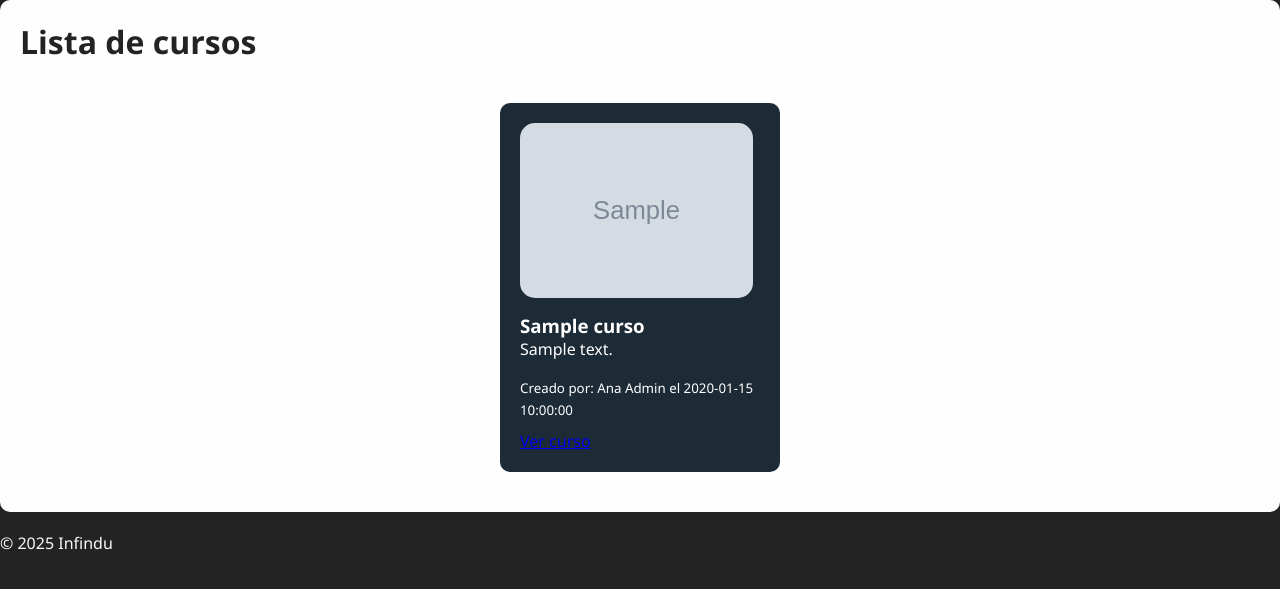
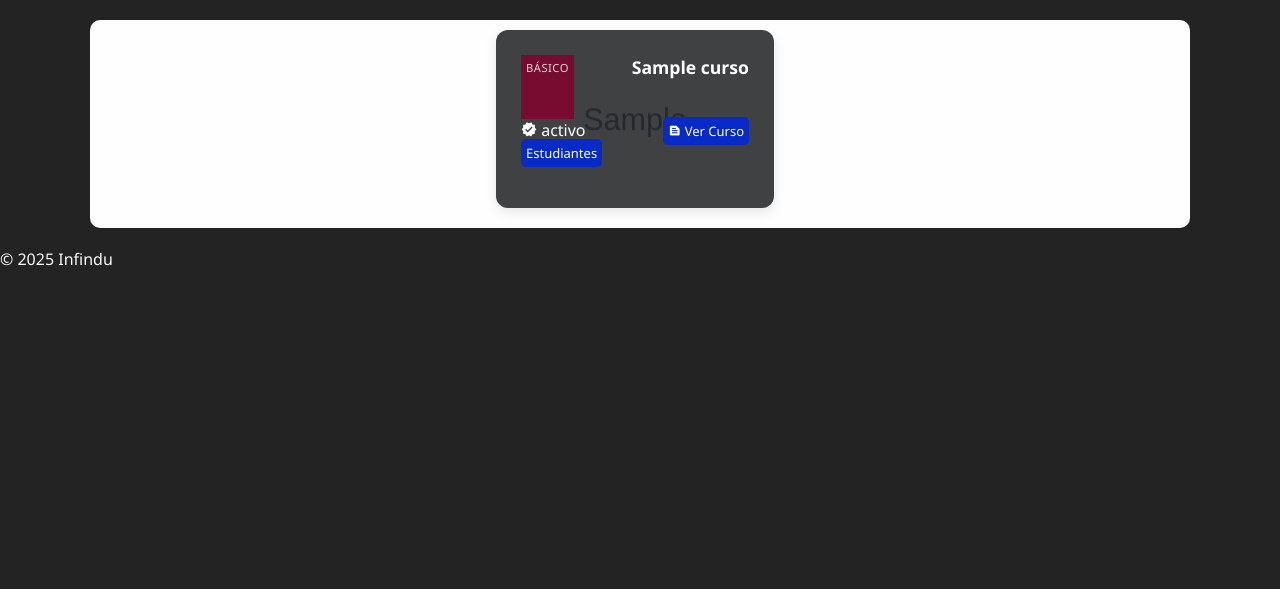
Before and after one commit to abdiasc/infindu, a PHP site: page /cursos in a window 1280 px wide. Shown: the part 63-652 px from the top of the page. Run offline with PHP 8.4, Linux system fonts and the light colour scheme; data comes from the database, SQL or seed files in the repository; both versions use the stored data as it was after the commit; tables that the repository leaves empty hold one stand-in row (values such as "Sample post"); grey boxes marked "Sample" are stand-in pictures; some web fonts are replaced.

Commit message:
Interfaz modificada

```diff
--- a/public/css/style.css
+++ b/public/css/style.css
@@ -716,91 +716,9 @@ header ul li{
     margin-bottom: 20px;
 }
 
-.cursos-asignados{
-    background-color: #1e1e2f;
-    color: #ffffff;
-    padding: 20px;
-    border-radius: 10px;
-    margin-top: 20px;
-}
-.cursos-asignados h2{
-    color: #ffffff;
-}
 
-.curso-tarjeta{
-    width: 30%;
-    background-color: #007bff;
-    padding: 10px;
-    border-radius: 10px;
-}
-.curso-tarjeta .tarjeta-head p{
-    font-size: 0.7rem;
-    color: #ffffff;
-    margin-bottom: 10px;
-    background-color: #af0446;
-    padding: 2px;
-    border-radius: 5px;
-    width: fit-content;
-    border: none;
-}
-.curso-tarjeta h3{
-    font-size: 1rem;
-    margin-bottom: 10px;
 
-}
-.curso-tarjeta .tarjeta-head img{
-    width: 100%;
-    height: auto;
-    border-radius: 10px;
-}
 
-.tarjeta-body p{
-    margin: 0px;
-    padding: 0px;
-    color: #ffffff;
-    font-size: small;
-    padding: 5px;
-    border-radius: 5px;
-    width: fit-content;
-}
-.fecha-inicio{
-    color: #ffffff;
-    font-size: 12px;
-    background-color: #0f6acc;
-    padding: 3px 5px;
-    border-radius: 5px;
-    width: fit-content;
-}
-
-.fecha-fin{
-    color: #ffffff;
-    font-size: 12px;
-    background-color: #2670be;
-    padding: 3px 5px;
-    border-radius: 5px;
-    width: fit-content;
-}
-.acciones{
-    display: flex;
-    justify-content: space-between;
-    margin-top: 10px;
-}
-.btn-ver{
-    background-color: #00a77d;
-    color: #ffffff;
-    padding: 5px 10px;
-    border-radius: 5px;
-    text-decoration: none;
-    font-size: 16px;
-}
-.btn-agregar-leccion{
-    background-color: #75015c;
-    color: #ffffff;
-    padding: 5px 10px;
-    border-radius: 5px;
-    text-decoration: none;
-    font-size: 12px;
-}
 .info-tarjeta{
     display: flex;
     justify-content: space-between;
@@ -853,17 +771,19 @@ header ul li{
 /* CURSOS HOME */
 .container-cursos{
     margin: 0 auto;
-    padding: 20px;
+    padding: 10px;
     background-color: #fefeff;
     color: #242222;
     border-radius: 10px;
+    width: 84.4%;
+    margin-top: 20px;
 }
 .container-cursos .cursos-elementos{
     display: flex;
     flex-wrap: wrap;
     justify-content: space-around;
     gap: 20px;
-    padding: 20px;
+    padding: 0px;
 
 }
 .curso{
@@ -1023,6 +943,7 @@ input[type="color"] {
 
 
 
+
 .tarjetas-cursos {
     display: grid;
     grid-template-columns: repeat(auto-fit, minmax(250px, 1fr));
@@ -1078,3 +999,97 @@ input[type="color"] {
     border-radius: 5px;
     pointer-events: none;
 }
+
+
+
+
+
+
+
+
+
+
+.cursos{
+    background-color: #1e1e2f;
+    color: #ffffff;
+    padding: 20px;
+    border-radius: 10px;
+}
+.tarjetas{
+    display: flex;
+    flex-wrap: wrap;
+}
+
+
+
+
+.tar-curso {
+    position: relative;
+    width: 248px;
+    height: 148px;
+    background-size: cover;
+    background-position: center;
+    background-repeat: no-repeat;
+    border-radius: 12px;
+    overflow: hidden;
+    box-shadow: 0 4px 12px rgba(0, 0, 0, 0.1);
+    padding: 15px;
+    color: white;
+    margin-right: 10px;
+    margin-bottom: 10px;
+}
+
+/* Fondo oscuro encima de la imagen */
+.tar-curso .overlay {
+    position: absolute;
+    inset: 0;
+    background: rgba(0, 0, 0, 0.7); /* Puedes ajustar opacidad aquí */
+    z-index: 1;
+}
+.tar-curso .overlay:hover{
+    background: rgba(0, 0, 0, 0.5);
+}
+
+/* Contenido encima del overlay */
+.tar-curso .contenido {
+    position: relative;
+    z-index: 2;
+    display: flex;
+    flex-wrap: wrap;
+    padding: 10px;
+    justify-content: space-between
+
+
+}
+.tar-curso .contenido p{
+    padding: 0px;
+    margin: 0px;
+}
+.tar-curso .contenido p a{
+    color: #ffffff;
+    text-decoration: none;
+    font-size: 13px;
+    background-color: #082bc7;
+    padding: 5px;
+    border-radius: 5px;
+
+}
+/* Texto */
+.tar-curso .contenido h3 {
+    margin: 0;
+    font-size: 1.1rem;
+    font-weight: bold;
+    margin-bottom: 40px;
+
+}
+
+.tar-curso .contenido .nivel {
+    margin: 0 0 0 0;
+    font-size: 0.7rem;
+    text-transform: uppercase;
+    letter-spacing: 0.5px;
+    opacity: 0.8;
+    color: #ffffff;
+    padding: 5px;
+    background-color: #85002c;
+}
--- a/resources/views/cursos/home.php
+++ b/resources/views/cursos/home.php
@@ -1,5 +1,4 @@
 <div class="container-cursos">
-    <h1><?= htmlspecialchars($title) ?></h1>
     <div class="cursos-elementos">
         <?php
                 // Función para limitar la descripción a 20 palabras
@@ -12,27 +11,26 @@
             }
         ?>
 
+        <div class="tarjetas">
+            <?php if (!empty($cursos)): ?>
+            <?php foreach ($cursos as $curso): ?>
+                <div class="tar-curso" style="background-image: url('/public<?= htmlspecialchars($curso['imagen_portada']) ?>');">
+                    <div class="overlay"></div>
+                    <div class="contenido">
+                        <p class="nivel"><?= htmlspecialchars($curso['nivel']) ?></p>
+                        <h3><?= htmlspecialchars($curso['nombre']) ?></h3>
+                        <p><strong><span class="icon-verified"></span></strong> <?= htmlspecialchars($curso['estado']) ?></p>
+                        <p><a href="/cursos/<?= $curso['id'] ?>"> <span class="icon-text_snippet"></span> Ver Curso</a></p>
+                        <p><a href="/profesor/curso/<?= $curso['id'] ?>/estudiantes">Estudiantes</a></p>
+                    </div>
+                </div>
+            <?php endforeach; ?>
 
+            <?php else: ?>
+                <p>No tienes cursos asignados aún.</p>
+            <?php endif; ?>
+        </div>
 
-        <?php if (!empty($cursos)): ?>
-            <?php foreach ($cursos as $curso): ?>
-                <article class="curso">
-                    <?php if (!empty($curso['imagen_portada'])): ?>
-                        <img src="public/<?= htmlspecialchars($curso['imagen_portada']) ?>" alt="Portada" class="img-portada">
-                    <?php endif; ?>
-                    <h3><?= htmlspecialchars($curso['nombre']) ?></h3>
-
-                    <?= nl2br(htmlspecialchars(limitarPalabras($curso['descripcion'], 10))) ?></p>
-                    <small>Creado por: <?= htmlspecialchars($curso['creador']) ?> el <?= htmlspecialchars($curso['fecha_creacion']) ?></small>
-                    <div class="acciones">
-                        <a href="/cursos/<?= $curso['id'] ?>">Ver curso</a>
-                    </div>
-
-                </article>
-            <?php endforeach; ?>
-        <?php else: ?>
-            <p>No hay cursos disponibles.</p>
-        <?php endif; ?>
     </div>
 
 </div>
```
Also changed, not shown: app/Controllers/AdminController.php (+50 -1 lines), resources/views/admin/dashboard.php (+19 -56 lines), resources/views/profesores/dashboard.php (+8 -16 lines), db2.sql (line endings or trailing spaces), public/uploads/avatars/avatar_684e44a79ba93.jpg (added), public/uploads/avatars/avatar_estudiante_684e45955fea5.jpg (added), public/uploads/cursos/684e4086102b4_Basico-de-Python.jpg (added), public/uploads/cursos/684e415dbb497_103496890_154469989467516_3426973966576564636_n.png (added), public/uploads/cursos/684e427150856_maxresdefault.jpg (added), public/uploads/cursos/684e430fce498_0405_Building_a_Node.js-TypeScript_REST_API_Zara_Newsletter___blog-1507ad3436895bfe7cc6cf35e4efb17f.png (added), public/uploads/cursos/684e63e3129ec_1366_2000 (1).jpg (added), public/uploads/cursos/684e67c201a9d_1646584457400.png (added).
